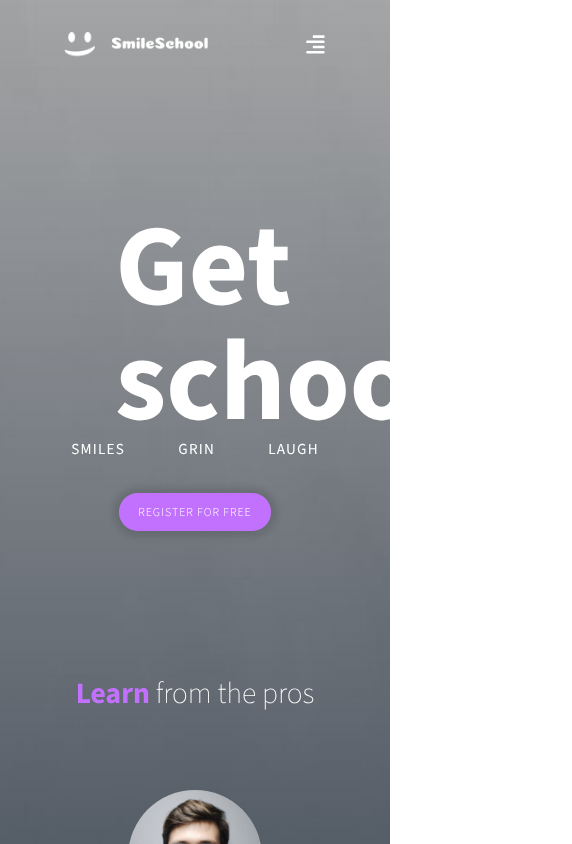
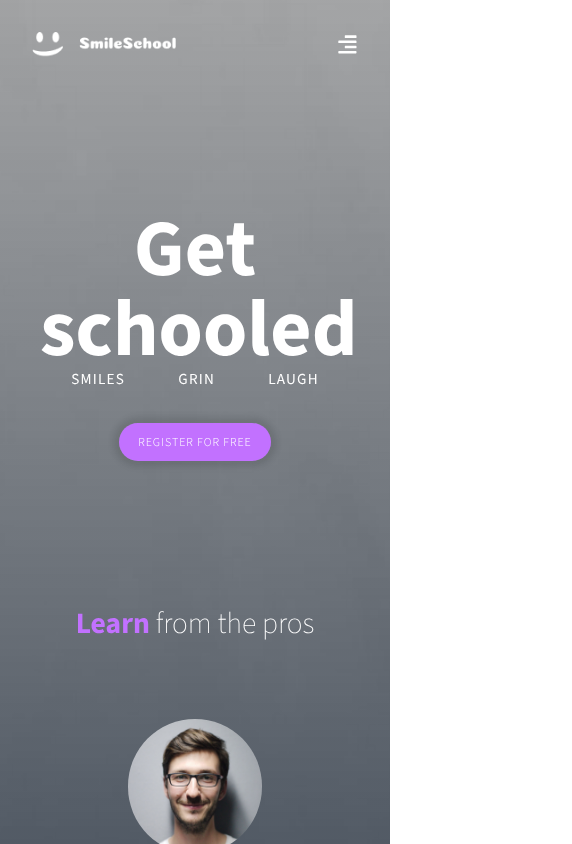
Before and after one commit to Chisom-Joseph/smileschool, a React (Vite) app: page / in a window 390 px wide. Shown: the top 844 px of the page, 572 px wide, since content can reach past the window. Built offline with nearby package versions, Linux system fonts and the light colour scheme.

Commit message:
Fixed hero section responsiveness

```diff
--- a/src/components/Header.tsx
+++ b/src/components/Header.tsx
@@ -23,7 +23,7 @@ const Header = () => {
   }, []);
 
   return (
-    <header className="absolute left-[50%] top-0 z-50 flex w-full max-w-[70em] translate-x-[-50%] items-center justify-between px-[4em] py-[2em] text-white">
+    <header className="absolute left-[50%] top-0 z-50 flex w-full max-w-[70em] translate-x-[-50%] items-center justify-between px-[2em] py-[2em] text-white md:px-[4em]">
       <img className="w-[9em]" src={logo} alt="logo" />
       <div className="relative" ref={navRef}>
         <nav
--- a/src/components/HeroSection.tsx
+++ b/src/components/HeroSection.tsx
@@ -9,12 +9,12 @@ import heroImage4 from "/assets/images/heroImage4.png";
 
 const HeroSection = () => {
   return (
-    <section className="bg-hero-bg bg-cover bg-no-repeat min-h-[100dvh]">
-      <div className="min-h-[100dvh] text-white pt-[13em] pb-[5em] backdrop-grayscale hero-gradient">
-        <h1 className="font-bold text-[7.2em] leading-[1em] px-[1em]">
+    <section className="min-h-[100dvh] max-w-[100vw] bg-hero-bg bg-cover bg-no-repeat">
+      <div className="hero-gradient min-h-[100dvh] pb-[5em] pt-[13em] text-white backdrop-grayscale">
+        <h1 className="px-[0.5em] text-[5em] font-bold leading-[1em] md:px-[1em] md:text-[7.2em]">
           Get schooled
         </h1>
-        <div className="flex align-center justify-center gap-[3.5em] mb-[2.5em] tracking-[0.08em] text-[0.95em]">
+        <div className="align-center mb-[2.5em] flex justify-center gap-[3.5em] text-[0.95em] tracking-[0.08em]">
           <span>SMILES</span>
           <span>GRIN</span>
           <span>LAUGH</span>
@@ -22,10 +22,10 @@ const HeroSection = () => {
         <Link to="/" className="btn">
           REGISTER FOR FREE
         </Link>
-        <p className="font-[100] text-[1.85em]  mt-[5em] mb-[2.5em]">
+        <p className="mb-[2.5em] mt-[5em] text-[1.85em] font-[100]">
           <span className="font-[700] text-purple">Learn</span> from the pros
         </p>
-        <div className="flex flex-wrap items-center justify-center gap-[6.5em] gap-y-[3em] max-w-[65em] px-[3em] m-auto">
+        <div className="m-auto flex max-w-[65em] flex-wrap items-center justify-center gap-[6.5em] gap-y-[3em] px-[3em]">
           <ProCard
             image={heroImage1}
             name="Phillip Massey"
```
